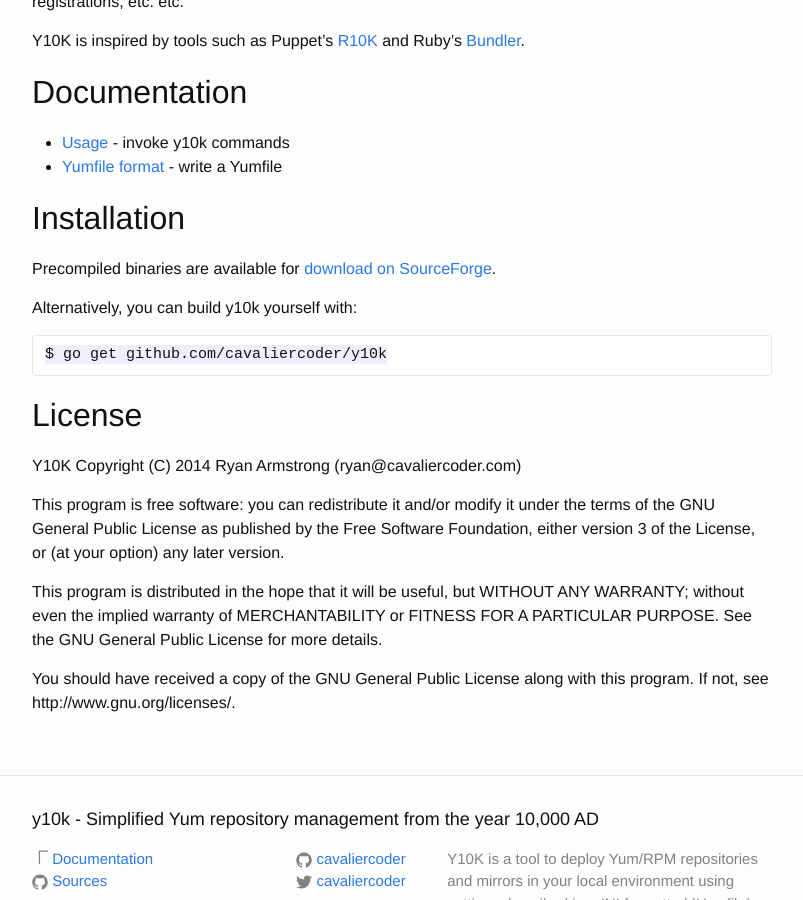
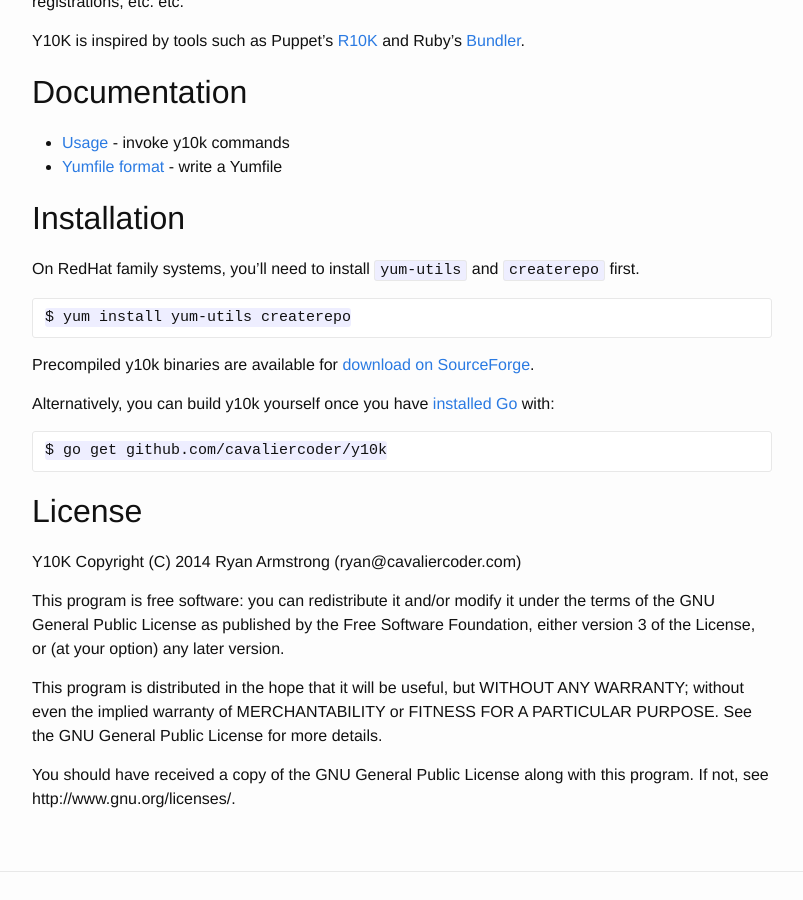
Before and after one commit to cavaliercoder/y10k, a Jekyll site: the page built from _docs/about.md, in a window 1280 px wide and 900 px high, scrolled down 414 px. Shown: the whole window, without its empty margins (238-1041 px from the left). Built offline with Jekyll 4.4.1, drawn with Linux system fonts in a browser that asks for light colours.

Commit message:
Added install prerequisites

```diff
--- a/_docs/about.md
+++ b/_docs/about.md
@@ -28,9 +28,17 @@ and Ruby's [Bundler](http://bundler.io/gemfile.html).
 
 ## Installation
 
-Precompiled binaries are available for [download on SourceForge](https://sourceforge.net/projects/y10k/files/latest/download).
+On RedHat family systems, you'll need to install `yum-utils` and `createrepo`
+first.
 
-Alternatively, you can build y10k yourself with:
+    $ yum install yum-utils createrepo
+
+
+Precompiled y10k binaries are available for
+[download on SourceForge](https://sourceforge.net/projects/y10k/files/latest/download).
+
+Alternatively, you can build y10k yourself once you have
+[installed Go](https://golang.org/doc/install) with:
 
     $ go get github.com/cavaliercoder/y10k
 
```
